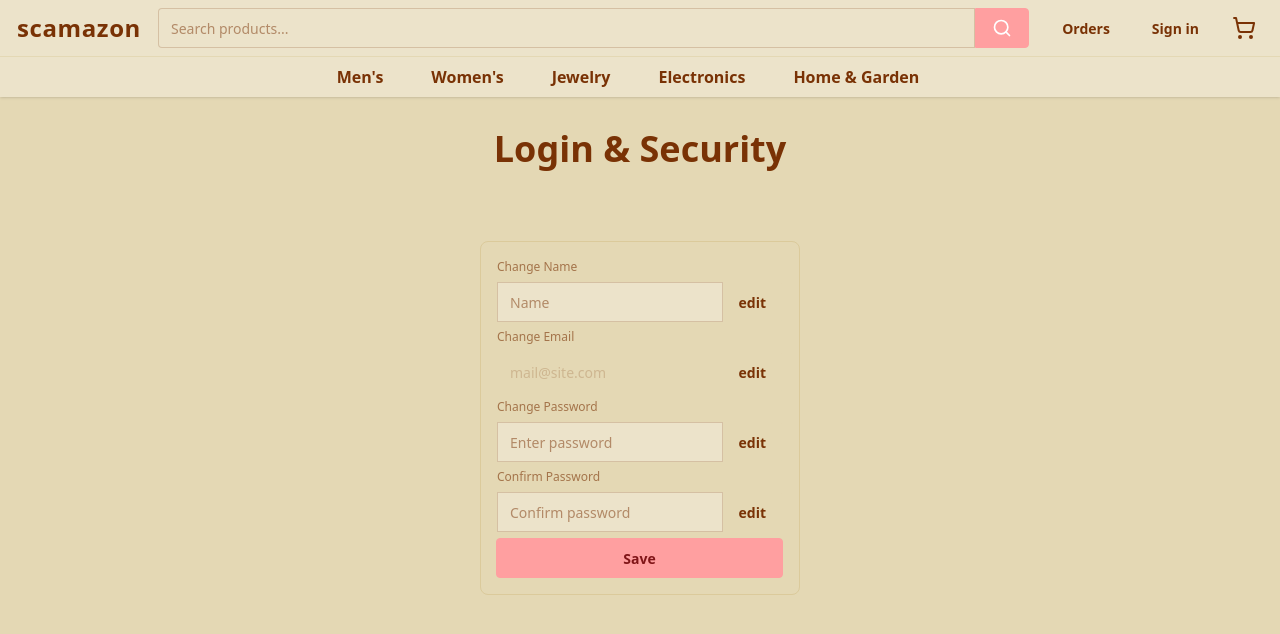
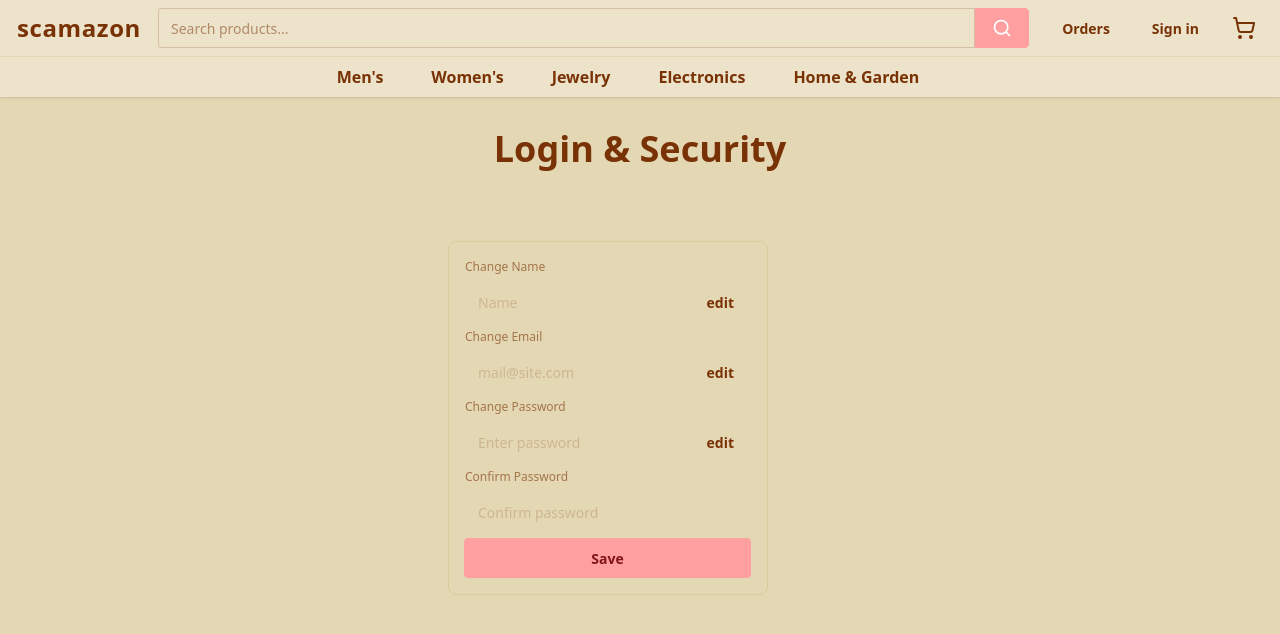
Before and after one commit to Runtime-Rebelss/Runtime-Rebels-Project-1, a React (Vite) app in the folder frontend-vite/: page /account/manage in a window 1280 px wide. Shown: the top 634 px of the page. Built offline with nearby package versions, Linux system fonts and the light colour scheme.

Commit message:
Added user info page

```diff
--- a/frontend-vite/src/components/UserInfo.jsx
+++ b/frontend-vite/src/components/UserInfo.jsx
@@ -1,12 +1,7 @@
 import React, {useEffect, useState} from "react";
-import {Link} from "react-router-dom";
-import {ShoppingCart, Search, User} from "lucide-react";
 import {useNavigate, useSearchParams} from "react-router";
-import cartLib from "../lib/cart.js";
 import api from "../lib/axios.js";
 import toast from "react-hot-toast";
-import formatString from "./actions/stringFormatter.js";
-import {buildMergedParams} from "../lib/query";
 import Cookies from "js-cookie";
 
 const UserInfo = () => {
@@ -15,14 +10,14 @@ const UserInfo = () => {
     const [password, setPassword] = useState('');
     const [firstName, setFirstName] = useState('');
     const [lastName, setLastName] = useState('');
+    const [fullName, setFullName] = useState('');
     const [toastMsg, setToastMsg] = useState('');
     const [cartItems, setCartItems] = useState([]);
     const navigate = useNavigate();
-    const [isInputDisabled, setIsInputDisabled] = useState(true);
+    const [editName, setEditName] = useState(true);
+    const [editEmail, setEditEmail] = useState(true);
+    const [editPassword, setEditPassword] = useState(true);
 
-    const toggleInputDisabled = () => {
-        setIsInputDisabled(!isInputDisabled);
-    }
 
     // Do the login page, but make the button update instead of logging in
 
@@ -32,12 +27,16 @@ const UserInfo = () => {
         setLoading(true);
 
         try {
-            const res = await api.post('/auth/email', {email}, {withCredentials: true});
+            const res = await api.put('/auth/email', {email}, {withCredentials: true});
             const data = res?.data ?? {};
 
             const userEmail = data?.email || email;
+            setFirstName(firstName);
+            setLastName(lastName);
+            setFullName(firstName + " " + lastName);
 
             Cookies.set("userEmail", userEmail);
+            Cookies.set("fullName", fullName);
 
         } catch (err) {
             const status = err?.response?.status;
@@ -49,37 +48,45 @@ const UserInfo = () => {
             setLoading(false);
         }
     }
-    // Make it so that you can choose which field you want to edit, like it will be ungrayed
+    // Make it so that you can choose which field you want to edit, like it will be enabled
+    // Need to add thing that checks for field that is being edited and then update it
     return (
         <div className="flex justify-center py-4">
+            <form onSubmit={handleChange} className="space-y-6 w-full max-w-sm">
             <fieldset className="fieldset bg-base-200 border-base-300 rounded-box w-xs border p-4">
                 {/* Change Name */}
                 <label className="label">Change Name</label>
                 <div className="join">
-                    <input className="input validator" type="name" required placeholder="Name" />
-                    <button className="btn join-item">edit</button>
+                    <input className="input validator" disabled={editName} type="name" required placeholder="Name" />
+                    <button type="button" className="btn join-item" onClick={() => setEditName(!editName)}>edit</button>
                 </div>
                 {/* Change Email */}
                 <label className="label">Change Email</label>
                 <div className="join">
-                    <input className="input validator" disabled={isInputDisabled} type="email" required placeholder="mail@site.com" />
-                    <button className="btn join-item" onClick={toggleInputDisabled}>edit</button>
+                    <input className="input validator"
+                           id="email"
+                           disabled={editEmail}
+                           value={email}
+                           onChange={(e) => setEmail(e.target.value)}
+                           type="email"
+                           required placeholder="mail@site.com" />
+                    <button type="button" className="btn join-item" onClick={() => setEditEmail(!editEmail)}>edit</button>
                 </div>
                 {/* Enter Password */}
                 <label className="label">Change Password</label>
                 <div className="join">
-                    <input type="text" className="input" placeholder="Enter password"/>
-                    <button className="btn join-item">edit</button>
+                    <input type="text" className="input" disabled={editPassword} placeholder="Enter password"/>
+                    <button type="button" className="btn join-item" onClick={() => setEditPassword(!editPassword)}>edit</button>
                 </div>
                 {/* Confirm Password */}
                 <label className="label">Confirm Password</label>
                 <div className="join">
-                    <input type="text" className="input" placeholder="Confirm password"/>
-                    <button className="btn join-item">edit</button>
+                    <input type="text" className="input" disabled={editPassword} placeholder="Confirm password"/>
                 </div>
                 {/* Save Changes */}
                 <button type="submit" onClick={() => toast.success("Change Confirmed!")} className="btn btn-primary join-item">Save</button>
             </fieldset>
+            </form>
         </div>
     )
 }
--- a/frontend-vite/src/pages/Auth/SignUpPage.jsx
+++ b/frontend-vite/src/pages/Auth/SignUpPage.jsx
@@ -11,6 +11,7 @@ const SignUpPage = () => {
     const [isValid, setIsValid] = useState(true);
     const [firstName, setFirstName] = useState('');
     const [lastName, setLastName] = useState('');
+    const [fullName, setFullName] = useState('');
     const [password, setPassword] = useState('');
     const [toastMsg, setToastMsg] = useState('');
     const [cartItems, setCartItems] = useState([]);
@@ -33,6 +34,7 @@ const SignUpPage = () => {
             const userEmail = data?.email || email;
             setFirstName(firstName);
             setLastName(lastName);
+            setFullName(firstName + ' ' + lastName);
 
             if (!userId) {
                 setToastMsg("Login response missing user id.");
@@ -43,7 +45,7 @@ const SignUpPage = () => {
             Cookies.set("userEmail", userEmail);
             Cookies.set("firstName", firstName);
             Cookies.set("lastName", lastName);
-            Cookies.set("fullName", firstName + " " + lastName);
+            Cookies.set("fullName", fullName);
 
             navigate('/', { replace: true });
             toast.success('Signup successfully!');
--- a/frontend-vite/src/pages/Auth/UserInfoPage.jsx
+++ b/frontend-vite/src/pages/Auth/UserInfoPage.jsx
@@ -9,7 +9,6 @@ import Cookies from "js-cookie"
 import UserInfo from "../../components/UserInfo";
 
 const UserInfoPage = () => {
-
     return (
         <div className="min-h-screen bg-base-200">
             <Navbar/>
@@ -22,10 +21,7 @@ const UserInfoPage = () => {
                 </div>
             </div>
         </div>
-
-
     )
-
 }
 
 export default UserInfoPage;
```
Also changed, not shown: 1 other file (tests, documents, lock files or other folders).
